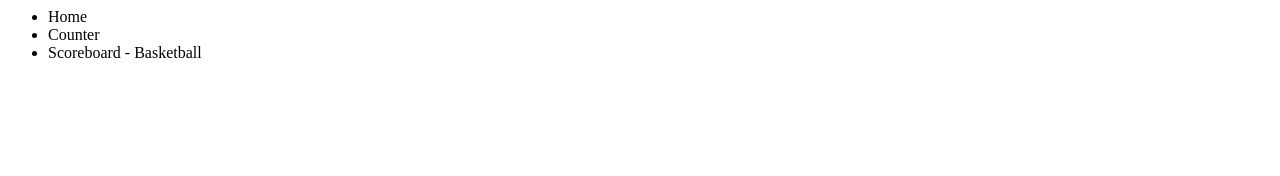
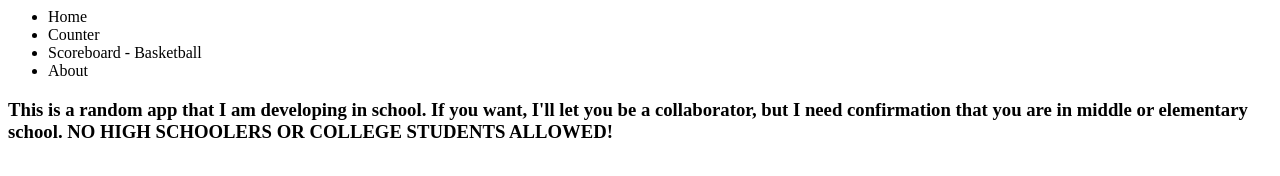
Before and after one commit to RandomSchoolKidFromUSA/random_app., a plain HTML site: page index.html in a window 1280 px wide. Drawn offline with Linux system fonts and the light colour scheme.

Commit message:
Update index.html

```diff
--- a/index.html
+++ b/index.html
@@ -1,6 +1,7 @@
 <html>
   <head>
     <title>Random App</title>
+    <link rel="stylesheet" href="styles.css">
   </head>
   <body>
     <navbar>
@@ -14,8 +15,13 @@
         <li>
           Scoreboard - Basketball
         </li>
-
+        <li>
+          About
+        </li>
       </ul>
     </navbar>
+    <h3>
+      This is a random app that I am developing in school. If you want, I'll let you be a collaborator, but I need confirmation that you are in middle or elementary school. NO HIGH SCHOOLERS OR COLLEGE STUDENTS ALLOWED!
+    </h3>
   </body>
 </html>
```
